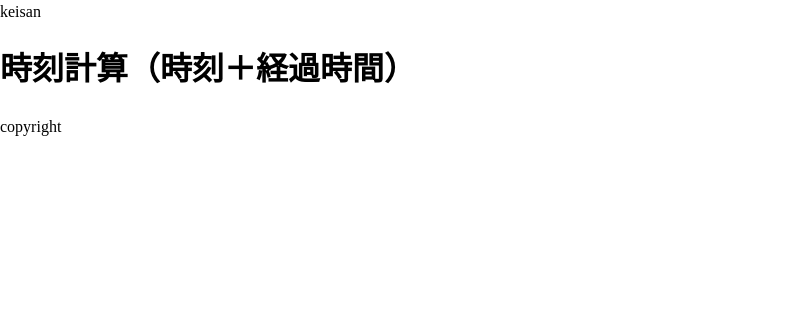
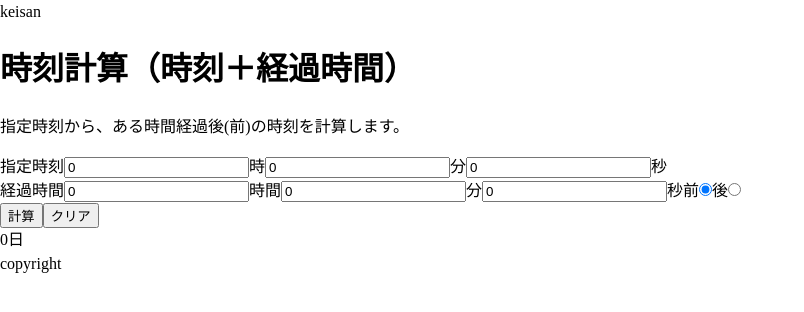
Before and after one commit to ryota-doi1102/keisan, a Next.js app: page /time in a window 1280 px wide. Shown: the top 312 px of the page, without its empty margins (0-804 px from the left). Built offline with nearby package versions, Linux system fonts and the light colour scheme.

Commit message:
:sparkles: Create time page

```diff
--- a/pages/time.tsx
+++ b/pages/time.tsx
@@ -1,9 +1,145 @@
+import { add, differenceInDays, format, sub } from 'date-fns';
 import { NextPage } from 'next';
+import { useState } from 'react';
 
 const TimePage: NextPage = () => {
+  const [targetHour, setTargetHour] = useState<number | ''>(0);
+  const [targetMinute, setTargetMinute] = useState<number | ''>(0);
+  const [targetSecond, setTargetSecond] = useState<number | ''>(0);
+  const [elapsedHour, setElapsedHour] = useState<number | ''>(0);
+  const [elapsedMinute, setElapsedMinute] = useState<number | ''>(0);
+  const [elapsedSecond, setElapsedSecond] = useState<number | ''>(0);
+  const [isBefore, setIsBefore] = useState(true);
+  const [time, setTime] = useState<Date | null>(null);
+  const [difference, setDifference] = useState(0);
+
+  const handleChangeTargetHour: React.ChangeEventHandler<HTMLInputElement> = (event) => {
+    const value = event.target.value;
+    if (value === '') {
+      setTargetHour(value);
+    } else {
+      setTargetHour(Number.parseInt(value));
+    }
+  };
+  const handleChangeTargetMinute: React.ChangeEventHandler<HTMLInputElement> = (event) => {
+    const value = event.target.value;
+    if (value === '') {
+      setTargetMinute(value);
+    } else {
+      setTargetMinute(Number.parseInt(value));
+    }
+  };
+  const handleChangeTargetSecond: React.ChangeEventHandler<HTMLInputElement> = (event) => {
+    const value = event.target.value;
+    if (value === '') {
+      setTargetSecond(value);
+    } else {
+      setTargetSecond(Number.parseInt(value));
+    }
+  };
+  const handleChangeElapsedHour: React.ChangeEventHandler<HTMLInputElement> = (event) => {
+    const value = event.target.value;
+    if (value === '') {
+      setElapsedHour(value);
+    } else {
+      setElapsedHour(Number.parseInt(value));
+    }
+  };
+  const handleChangeElapsedMinute: React.ChangeEventHandler<HTMLInputElement> = (event) => {
+    const value = event.target.value;
+    if (value === '') {
+      setElapsedMinute(value);
+    } else {
+      setElapsedMinute(Number.parseInt(value));
+    }
+  };
+  const handleChangeElapsedSecond: React.ChangeEventHandler<HTMLInputElement> = (event) => {
+    const value = event.target.value;
+    if (value === '') {
+      setElapsedSecond(value);
+    } else {
+      setElapsedSecond(Number.parseInt(value));
+    }
+  };
+  const handleChangeIsBefore: React.ChangeEventHandler<HTMLInputElement> = (event) => {
+    const value = event.target.value;
+    setIsBefore(value === '1');
+  };
+
+  const handleClickSubmitButton: React.MouseEventHandler<HTMLInputElement> = (event) => {
+    event.preventDefault();
+    const targetDate = new Date();
+    const hours = targetHour === '' ? 0 : targetHour;
+    const minutes = targetMinute === '' ? 0 : targetMinute;
+    const seconds = targetSecond === '' ? 0 : targetSecond;
+    targetDate.setHours(hours);
+    targetDate.setMinutes(minutes);
+    targetDate.setSeconds(seconds);
+    let elapsedDate: Date;
+    if (isBefore) {
+      elapsedDate = sub(targetDate, {
+        hours: elapsedHour === '' ? 0 : elapsedHour,
+        minutes: elapsedMinute === '' ? 0 : elapsedMinute,
+        seconds: elapsedSecond === '' ? 0 : elapsedSecond,
+      });
+    } else {
+      elapsedDate = add(targetDate, {
+        hours: elapsedHour === '' ? 0 : elapsedHour,
+        minutes: elapsedMinute === '' ? 0 : elapsedMinute,
+        seconds: elapsedSecond === '' ? 0 : elapsedSecond,
+      });
+    }
+    setTime(elapsedDate);
+    setDifference(differenceInDays(elapsedDate, targetDate));
+  };
+  const handleClickResetButton: React.MouseEventHandler<HTMLInputElement> = (event) => {
+    event.preventDefault();
+    setTargetHour(0);
+    setTargetMinute(0);
+    setTargetSecond(0);
+    setElapsedHour(0);
+    setElapsedMinute(0);
+    setElapsedSecond(0);
+    setIsBefore(true);
+    setTime(null);
+    setDifference(0);
+  };
+
   return (
     <main>
       <h1>時刻計算（時刻＋経過時間）</h1>
+      <p>指定時刻から、ある時間経過後(前)の時刻を計算します。</p>
+      <form>
+        <div>
+          <label>指定時刻</label>
+          <input type="number" value={targetHour} onChange={handleChangeTargetHour} />
+          <span>時</span>
+          <input type="number" value={targetMinute} onChange={handleChangeTargetMinute} />
+          <span>分</span>
+          <input type="number" value={targetSecond} onChange={handleChangeTargetSecond} />
+          <span>秒</span>
+        </div>
+        <div>
+          <label>経過時間</label>
+          <input type="number" value={elapsedHour} onChange={handleChangeElapsedHour} />
+          <span>時間</span>
+          <input type="number" value={elapsedMinute} onChange={handleChangeElapsedMinute} />
+          <span>分</span>
+          <input type="number" value={elapsedSecond} onChange={handleChangeElapsedSecond} />
+          <span>秒</span>
+          <label>前</label>
+          <input type="radio" value="1" checked={isBefore} onChange={handleChangeIsBefore} />
+          <label>後</label>
+          <input type="radio" value="2" checked={!isBefore} onChange={handleChangeIsBefore} />
+        </div>
+        <input type="submit" value="計算" onClick={handleClickSubmitButton} />
+        <input type="reset" value="クリア" onClick={handleClickResetButton} />
+        <div>
+          <output>
+            {difference}日{time && format(time, 'HH:mm:ss')}
+          </output>
+        </div>
+      </form>
     </main>
   );
 };
```
